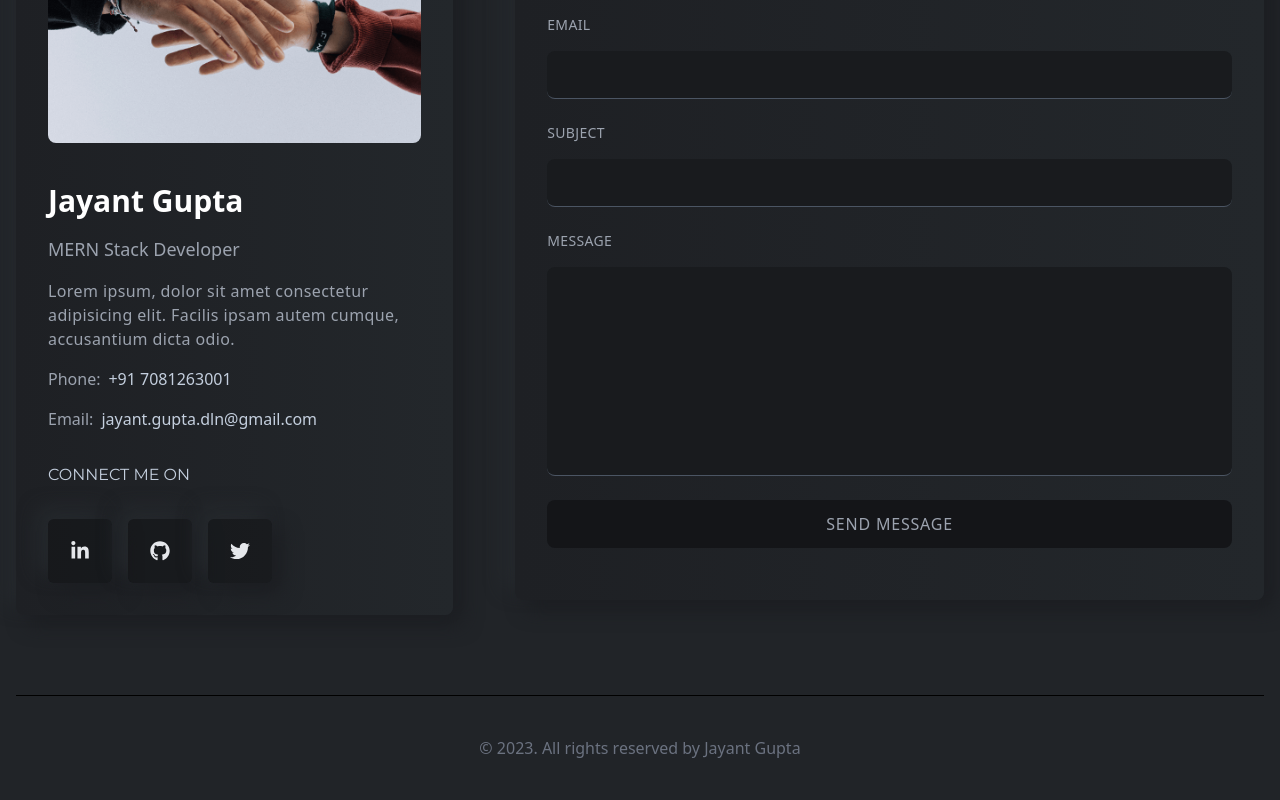
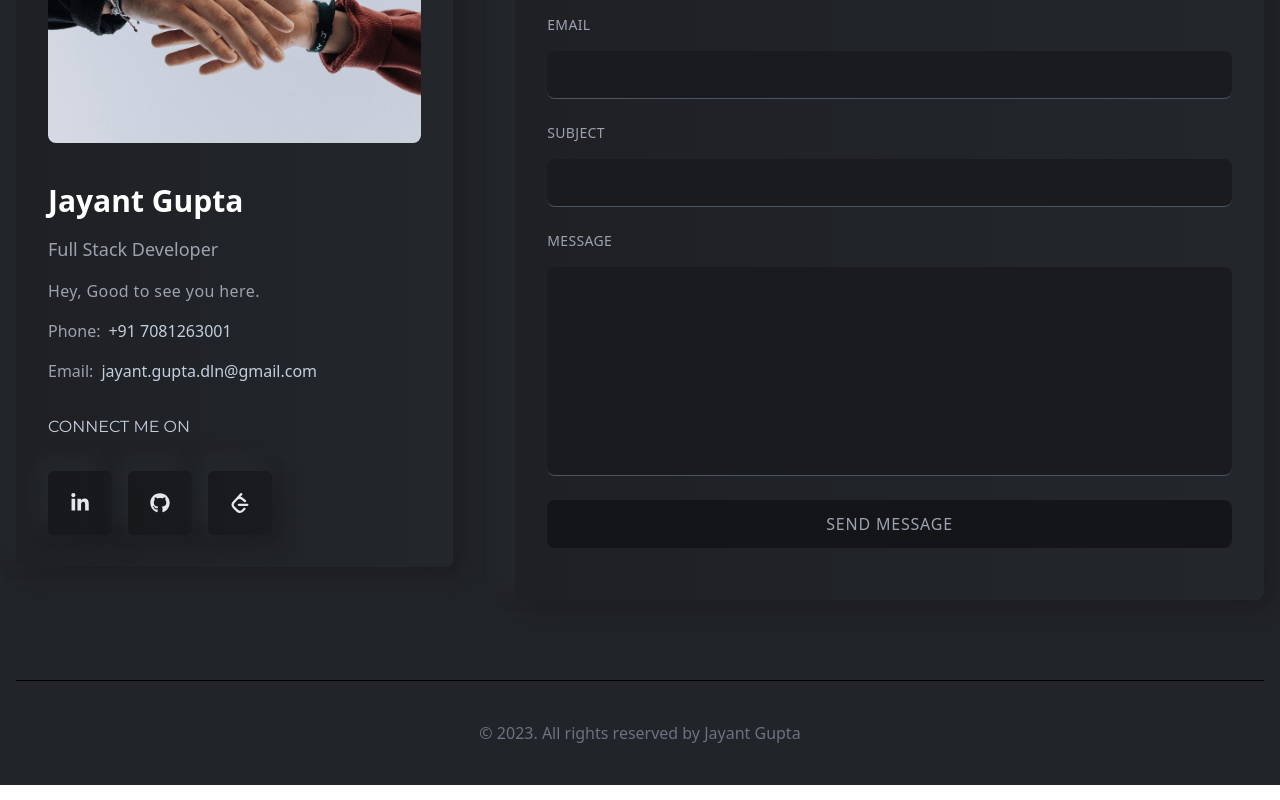
Before and after one commit to Jayant-001/Portfolio, a React (Create React App) app: page / in a window 1280 px wide. Shown: the part 6082-6882 px from the top of the page. Built offline with nearby package versions, Linux system fonts and the light colour scheme.

Commit message:
update contact section

```diff
--- a/src/components/contact/Contact.js
+++ b/src/components/contact/Contact.js
@@ -35,7 +35,8 @@ const Contact = () => {
             setErrMsg("Message is required!");
         } else {
             setSuccessMsg(
-                `Thank you dear ${username}, Your Messages has been sent Successfully!`
+                // `Thank you dear ${username}, Your Messages has been sent Successfully!`
+                'Message service is not available at this moment. Kindly use email or phone.'
             );
             setErrMsg("");
             setUsername("");
--- a/src/components/contact/ContactLeft.js
+++ b/src/components/contact/ContactLeft.js
@@ -1,5 +1,6 @@
-import React from 'react'
-import { FaTwitter, FaLinkedinIn, FaGithub } from "react-icons/fa";
+import React from "react";
+import { FaLinkedinIn, FaGithub } from "react-icons/fa";
+import { SiLeetcode } from "react-icons/si";
 import { contactImg } from "../../assets/index";
 
 const ContactLeft = () => {
@@ -13,35 +14,58 @@ const ContactLeft = () => {
             <div className="flex flex-col gap-4">
                 <h3 className="text-3xl font-bold text-white">Jayant Gupta</h3>
                 <p className="text-lg font-normal text-gray-400">
-          MERN Stack Developer
+                    Full Stack Developer
                 </p>
                 <p className="text-base text-gray-400 tracking-wide">
-          Lorem ipsum, dolor sit amet consectetur adipisicing elit. Facilis
-          ipsam autem cumque, accusantium dicta odio.
+                    Hey, Good to see you here.
                 </p>
                 <p className="text-base text-gray-400 flex items-center gap-2">
-          Phone: <span className="text-lightText">+91 7081263001</span>
+                    Phone:{" "}
+                    <span className="text-lightText">+91 7081263001</span>
                 </p>
                 <p className="text-base text-gray-400 flex items-center gap-2">
-          Email: <span className="text-lightText">jayant.gupta.dln@gmail.com</span>
+                    Email:{" "}
+                    <span className="text-lightText">
+                        jayant.gupta.dln@gmail.com
+                    </span>
                 </p>
             </div>
             <div className="flex flex-col gap-4">
-        <h2 className="text-base uppercase font-titleFont mb-4">Connect me on</h2>
+                <h2 className="text-base uppercase font-titleFont mb-4">
+                    Connect me on
+                </h2>
                 <div className="flex gap-4">
-          <span className="bannerIcon">
+                    <a
+                        href="https://www.linkedin.com/in/jayant-cse/"
+                        rel="noreferrer"
+                        target="_blank"
+                        title="LinkedIn"
+                        className="bannerIcon"
+                    >
                         <FaLinkedinIn />
-          </span>
-          <span className="bannerIcon">
+                    </a>
+                    <a
+                        href="https://github.com/Jayant-001"
+                        rel="noreferrer"
+                        target="_blank"
+                        title="Github"
+                        className="bannerIcon"
+                    >
                         <FaGithub />
-          </span>
-          <span className="bannerIcon">
-            <FaTwitter />
-          </span>
+                    </a>
+                    <a
+                        href="https://leetcode.com/jayant2k1/"
+                        rel="noreferrer"
+                        target="_blank"
+                        title="Github"
+                        className="bannerIcon"
+                    >
+                        <SiLeetcode />
+                    </a>
                 </div>
             </div>
         </div>
     );
-}
+};
 
-export default ContactLeft
+export default ContactLeft;
```
Lines whose indentation alone changed are shown as unchanged.
